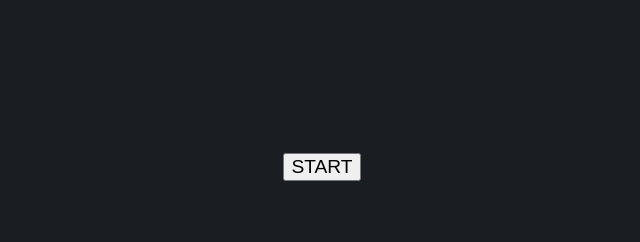
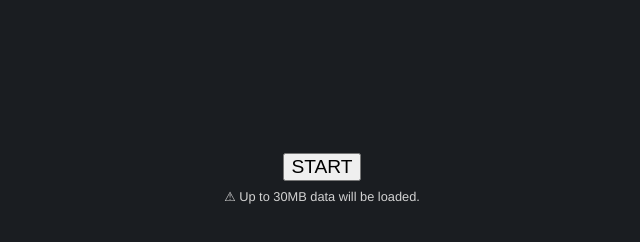
Before and after one commit to migiyubi/web-vtuber, a website built with webpack: page src/html/index.html in a window 1280 px wide. Shown: the whole page, without its empty margins (318-958 px from the left). Built offline with nearby package versions, Linux system fonts and the light colour scheme.

Commit message:
Add attention for large data loading

```diff
--- a/src/css/main.css
+++ b/src/css/main.css
@@ -17,3 +17,7 @@ body {
 #button-start {
   font-size: 1.5em;
 }
+
+#text-attention {
+  margin: 8px;
+}
--- a/src/html/index.html
+++ b/src/html/index.html
@@ -10,5 +10,6 @@
     <div><canvas id="canvas-output"></canvas></div>
     <div><button id="button-start">START</button></div>
   </div>
+  <div id="text-attention">⚠ Up to 30MB data will be loaded.</div>
 </body>
 </html>
--- a/src/js/index.js
+++ b/src/js/index.js
@@ -275,6 +275,8 @@ class App {
 document.addEventListener('DOMContentLoaded', () => {
     const onClickButton = async () => {
         document.querySelector('#button-start').style.display = 'none';
+        document.querySelector('#text-attention').style.display = 'none';
+
 
         const resolution = { width: 224, height: 224 };
 
```
